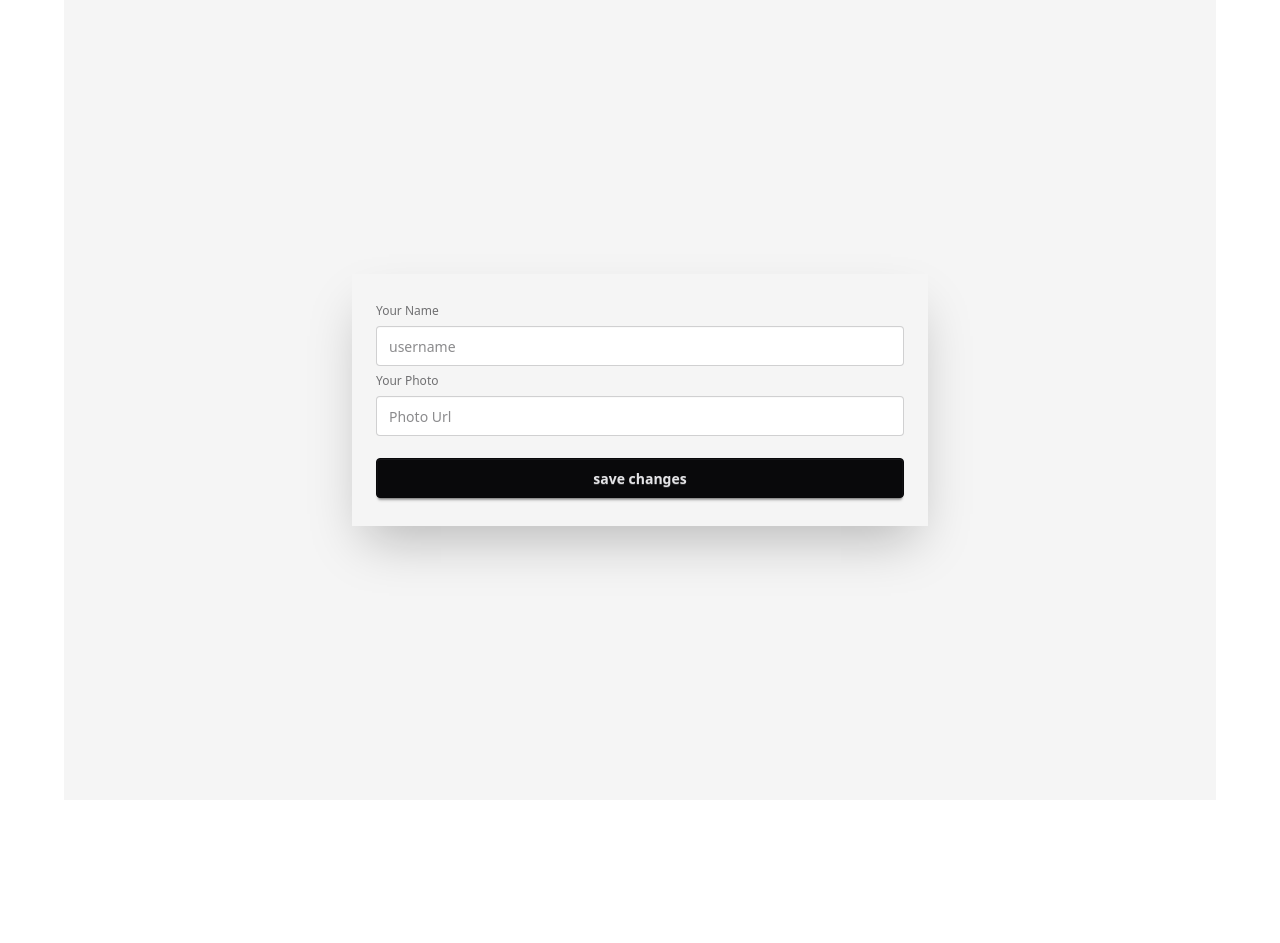
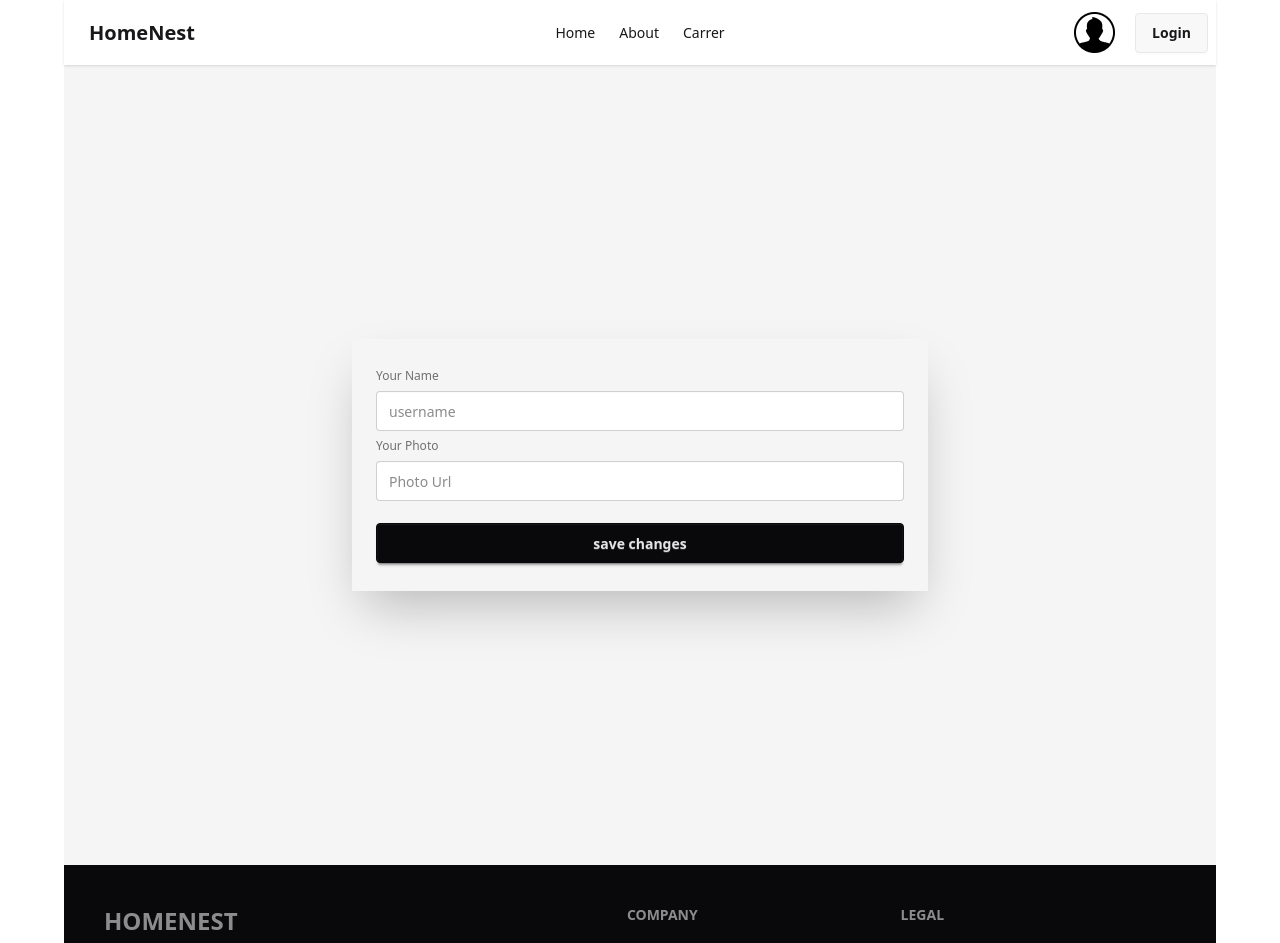
Before and after one commit to mustafa-siam/Real_Estate, a React (Vite) app: page /editprofile in a window 1280 px wide. Shown: the top 943 px of the page. Before the commit the page ends 800 px from the top, so only its background shows below. Built offline with nearby package versions, Linux system fonts and the light colour scheme; no server answers.

Commit message:
created user logo

```diff
--- a/src/Pages/Navbar/Navbar.jsx
+++ b/src/Pages/Navbar/Navbar.jsx
@@ -37,9 +37,8 @@ const Navbar = () => {
     </ul>
   </div>
   <div className="navbar-end">
-    <img className=" pr-5" src="/src/assets/user.png" alt="" />
     {
-      user? <button className="btn" onClick={handlelogout}>LogOut</button>:<Link to={'/login'}><button className="btn">Login</button></Link>
+      user? (<div className="navbar-end"><img className=" mr-5 border-2 border-b-gray-950 w-16 rounded-[45%]" src={user.photoURL} alt="" /><button className="btn" onClick={handlelogout}>LogOut</button></div>): (<div className="navbar-end"><img className=" pr-5" src="/src/assets/user.png" alt="" /><Link to={'/login'}><button className="btn">Login</button></Link></div>)
     }
   </div>
   </div>
--- a/src/Pages/Userprofile/Editprofile.jsx
+++ b/src/Pages/Userprofile/Editprofile.jsx
@@ -3,6 +3,8 @@ import { useContext } from "react";
 import { useNavigate } from "react-router-dom";
 import { authcontext } from "../../authprovider/Authprovider";
 import { toast } from "react-toastify";
+import Navbar from "../Navbar/Navbar";
+import Footer from "../footer/Footer";
 
 const Editprofile = () => {
     const {user}=useContext(authcontext)
@@ -20,7 +22,9 @@ const Editprofile = () => {
         setTimeout(() =>navigate('/userprofile'), 2000);
     }
     return (
-        <div className="flex justify-center h-screen items-center bg-[#f5f5f5]">
+        <div>
+            <Navbar></Navbar>
+            <div className="flex justify-center h-screen items-center bg-[#f5f5f5]">
                   <form onSubmit={handleupdateProfile} className="md:w-3/4 lg:w-1/2 w-3/4 mx-auto  shadow-2xl p-6">
       <fieldset className="fieldset">
       <label className="fieldset-label">Your Name</label>
@@ -30,7 +34,8 @@ const Editprofile = () => {
           <button className="btn btn-neutral mt-4">save changes</button>
         </fieldset>
       </form>
-
+        </div>
+            <Footer></Footer>
         </div>
     );
 };
--- a/src/Pages/Userprofile/Userprofile.jsx
+++ b/src/Pages/Userprofile/Userprofile.jsx
@@ -1,18 +1,22 @@
 import React, { useContext } from 'react';
 import { authcontext } from '../../authprovider/Authprovider';
 import { Link } from 'react-router-dom';
+import Navbar from '../Navbar/Navbar';
+import Footer from '../footer/Footer';
 
 const Userprofile = () => {
     const {user}=useContext(authcontext)
     console.log(user.photoURL)
     return (
-<div className='flex bg-[#f5f5f5] h-screen justify-center items-center w-2/3 w-auto'>
+      <div>
+        <Navbar></Navbar>
+        <div className='flex bg-[#f5f5f5] h-screen justify-center items-center w-2/3 w-auto'>
 <div className="card bg-base-100  shadow-sm">
   <figure className="px-10 pt-10">
     <img
       src={user.photoURL}
       alt="profile pic"
-      className="rounded-xl" />
+      className="rounded-xl w-96" />
   </figure>
   <div className="card-body items-center text-center">
     <h2 className="card-title">{user.displayName}</h2>
@@ -23,6 +27,8 @@ const Userprofile = () => {
   </div>
 </div>
 </div>
+        <Footer></Footer>
+      </div>
     );
 };
 
```
